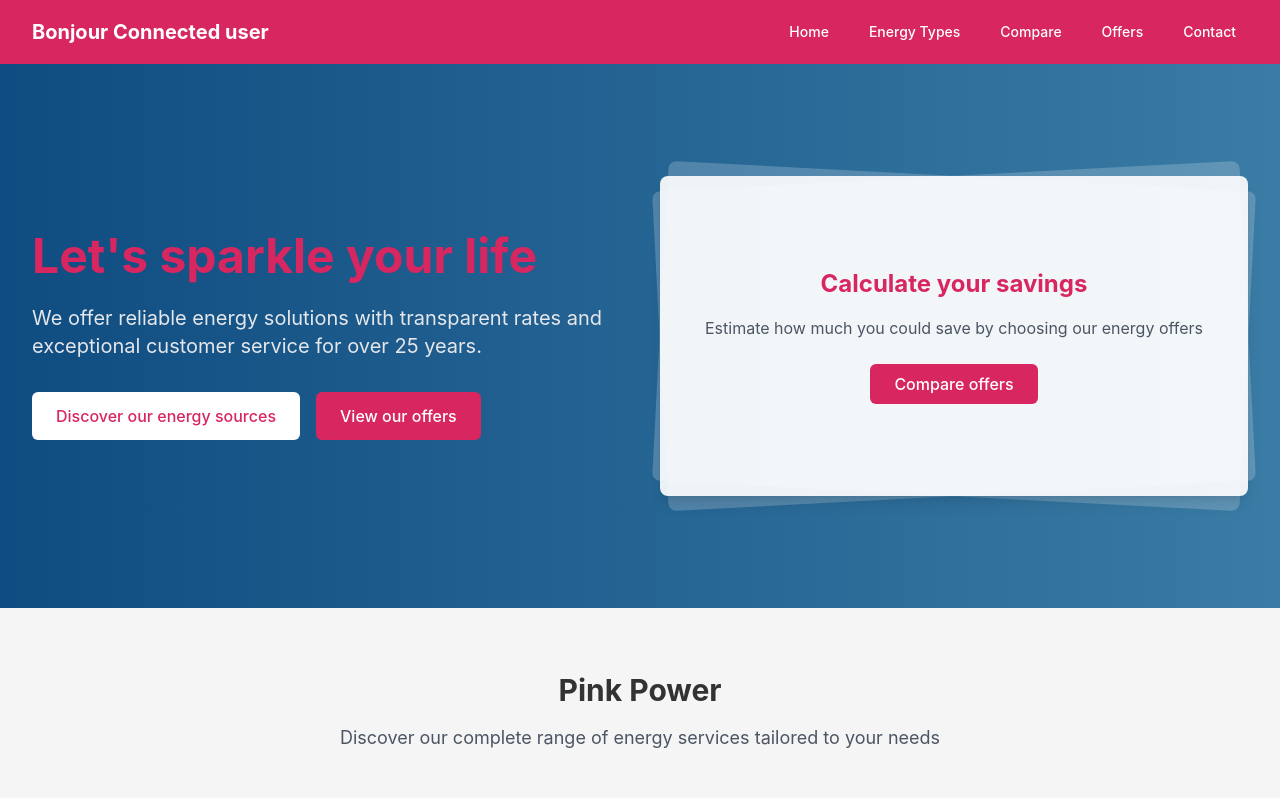
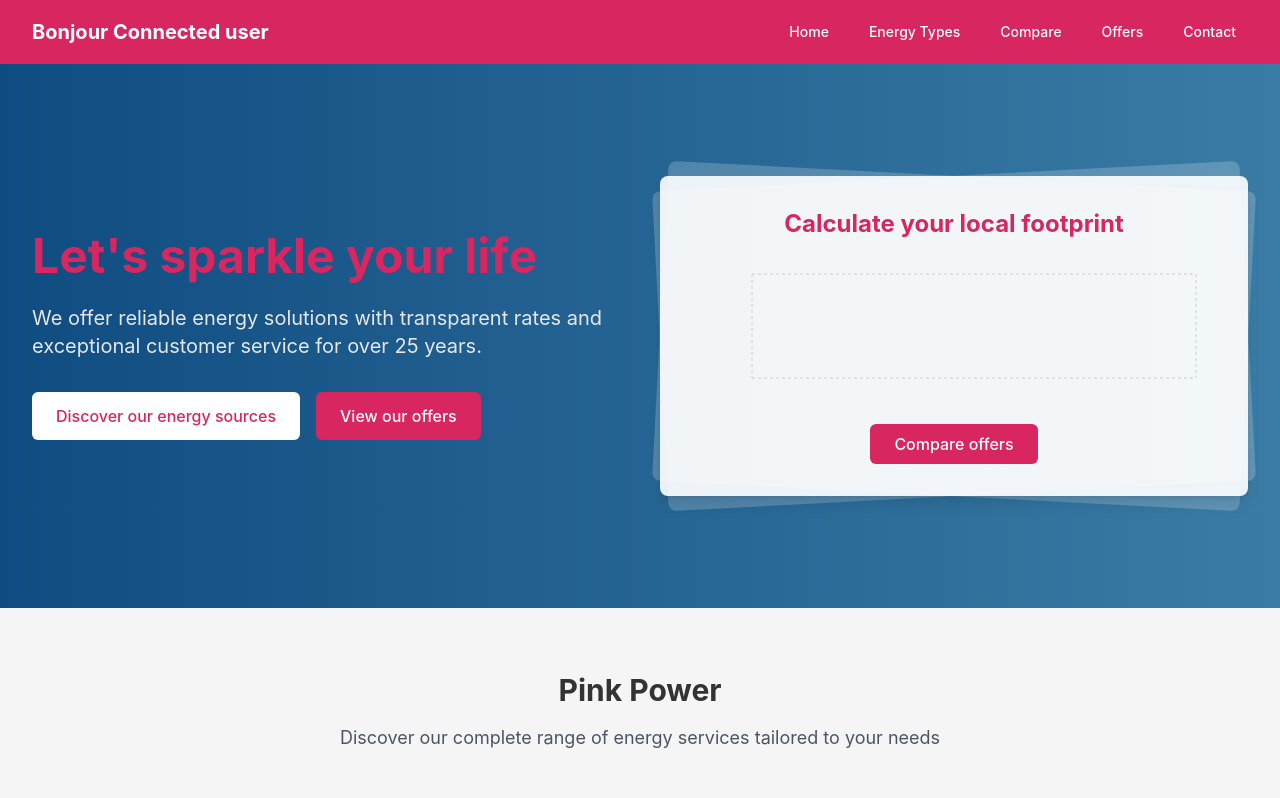
Before and after one commit to engie-codespace/demo5-dirty-power, a React (Create React App) app: page /#/ in a window 1280 px wide. Shown: the top 798 px of the page. Built offline with nearby package versions, Linux system fonts and the light colour scheme.

Commit message:
Update: Customer Support box image to offshore windmill, change Hero box title to 'Calculate your local footprint', remove subtitle

```diff
--- a/src/components/Hero.tsx
+++ b/src/components/Hero.tsx
@@ -1,5 +1,7 @@
 import React from 'react';
 import { Link } from 'react-router-dom';
+import { LineChart, Line, XAxis, YAxis, Tooltip, ResponsiveContainer, CartesianGrid } from 'recharts';
+import { powerData } from './powerData';
 
 const Hero: React.FC = () => {
   return (
@@ -34,17 +36,27 @@ const Hero: React.FC = () => {
             <div className="relative w-full h-80">
               <div className="absolute inset-0 bg-white bg-opacity-20 rounded-lg transform rotate-3"></div>
               <div className="absolute inset-0 bg-white bg-opacity-20 rounded-lg transform -rotate-3"></div>
-              <div className="absolute inset-0 bg-white bg-opacity-90 rounded-lg shadow-lg flex items-center justify-center p-8">
-                <div className="text-center">
-                  <h3 className="text-2xl font-bold text-primary mb-4">Calculate your savings</h3>
-                  <p className="text-gray-600 mb-6">Estimate how much you could save by choosing our energy offers</p>
-                  <Link
-                    to="/compare"
-                    className="inline-block bg-primary text-white font-medium px-6 py-2 rounded-md hover:bg-secondary transition-colors"
-                  >
-                    Compare offers
-                  </Link>
+              <div className="absolute inset-0 bg-white bg-opacity-90 rounded-lg shadow-lg flex flex-col items-center justify-center p-8">
+                <div className="text-center mb-4">
+                  <h3 className="text-2xl font-bold text-primary mb-2">Calculate your local footprint</h3>
                 </div>
+                <div className="w-full h-40 mb-4">
+                  <ResponsiveContainer width="100%" height="100%">
+                    <LineChart data={powerData} margin={{ top: 10, right: 20, left: 0, bottom: 0 }}>
+                      <CartesianGrid strokeDasharray="3 3" />
+                      <XAxis dataKey="month" />
+                      <YAxis />
+                      <Tooltip />
+                      <Line type="monotone" dataKey="consumption" stroke="#e75480" strokeWidth={3} dot={{ r: 4 }} />
+                    </LineChart>
+                  </ResponsiveContainer>
+                </div>
+                <Link
+                  to="/compare"
+                  className="inline-block bg-primary text-white font-medium px-6 py-2 rounded-md hover:bg-secondary transition-colors"
+                >
+                  Compare offers
+                </Link>
               </div>
             </div>
           </div>
--- a/src/pages/HomePage.tsx
+++ b/src/pages/HomePage.tsx
@@ -66,7 +66,7 @@ const HomePage: React.FC = () => {
               </div>
               <h3 className="text-xl font-semibold mb-4 text-center">Customer Support</h3>
               <div className="flex justify-center mb-4">
-                <img src="/PXL_20250610_220045878.jpg" alt="Customer Support" className="rounded-full w-40 h-40 object-cover border-4 border-pink-200 shadow" />
+                <img src="/offshore-windmill.jpg" alt="Offshore windmill" className="rounded-full w-40 h-40 object-cover border-4 border-pink-200 shadow" />
               </div>
               <p className="text-gray-600 text-center mb-6">
                 A dedicated customer service team available to answer all your questions and solve your problems.
```
